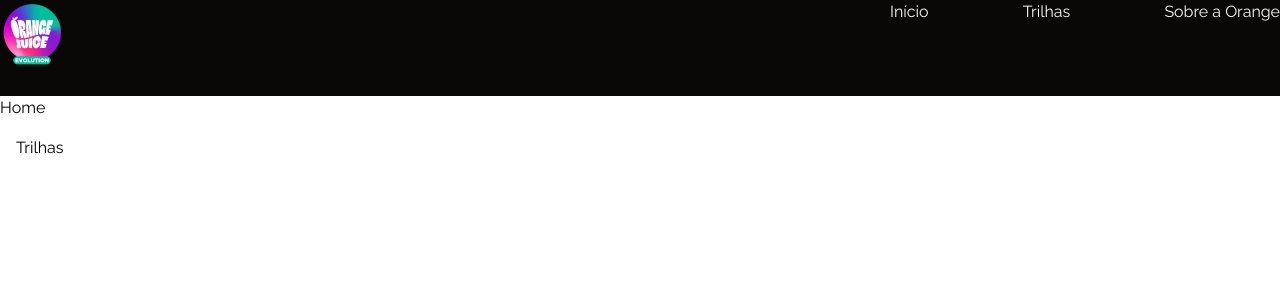
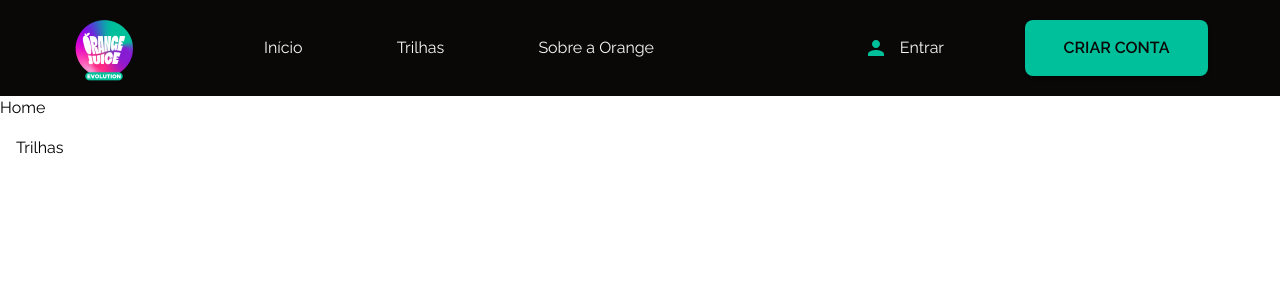
Before and after one commit to Hackaton-FCAMARA-Squad37/Projeto-FCamara-Frontend, a React (Vite) app: page / in a window 1280 px wide. Shown: the top 300 px of the page. Built offline with nearby package versions, Linux system fonts and the light colour scheme.

Commit message:
feat: correção da responsividade do header

```diff
--- /dev/null
+++ b/src/components/ButtonCreateAccount/ButtonCreateAccount.jsx
@@ -0,0 +1,23 @@
+import { Button, Typography, useMediaQuery } from "@mui/material"
+
+
+export const ButtonCreateAccount = () => {
+    const cellphone = useMediaQuery('(max-width:480px)')
+
+    return (
+        <Button
+            variant="contained"
+            sx={{
+            height: `${cellphone?'3rem':'3.5rem'}`,
+            minWidth: `${cellphone?'10.188rem':'11.438rem'}`,
+            color:'vitamin.main',
+            borderRadius:'8px' }}>
+                <Typography
+                color='vitamin.main'
+                fontWeight='600'
+                >
+                    Criar conta
+                </Typography>
+        </Button>
+    )
+}
--- a/src/components/ButtonLogin/ButtonLogin.jsx
+++ b/src/components/ButtonLogin/ButtonLogin.jsx
@@ -5,9 +5,9 @@ import { Box, Typography } from "@mui/material";
 export const ButtonLogin = () => {
     return (
         <Link to='/' style={{ textDecoration:'inherit', color:'inherit' }}>
-            <Box sx={{display:'flex', marginTop:'3.125rem', marginLeft:''}}>
-                <PersonIcon />
-                <Typography ml={2} align='justify'>Entrar</Typography>
+            <Box sx={{display:'flex', minWidth: '5rem', justifyContent:'space-between'}}>
+                <PersonIcon color='primary'/>
+                <Typography align='justify' color='water.main'>Entrar</Typography>
             </Box>
         </Link>
     )
--- a/src/components/Header/Header.jsx
+++ b/src/components/Header/Header.jsx
@@ -2,23 +2,57 @@ import { MenuBurger } from "../MenuBurger/MenuBurger.jsx"
 import { Box, useMediaQuery } from "@mui/material"
 import { Navbar } from "../Navbar/Navbar.jsx"
 import { LogoButton } from "../LogoButton/LogoButton.jsx"
+import { ButtonLogin } from "../ButtonLogin/ButtonLogin.jsx"
+import { ButtonCreateAccount } from "../ButtonCreateAccount/ButtonCreateAccount.jsx"
 
 export const Header = () => {
-    const cellphone = useMediaQuery('(max-width:600px)')
+    const mobile = useMediaQuery('(max-width:768px)')
+    const notebook = useMediaQuery('(max-width:1024px)')
 
     return (
         <Box
+        pr={mobile?'1.5rem':notebook?'1rem':'4.5rem'}
+        pl={mobile?'1.5rem':notebook?'1rem':'4.5rem'}
         sx={{
           display: 'flex',
           justifyContent: 'space-between',
           backgroundColor: 'vitamin.main',
-          height: `${cellphone?'3rem':'6rem'}`
+          height: `${mobile?'3.5rem':'6rem'}`
         }}
         >
+        <Box pt={mobile?'0.25rem':'1rem'} >
+          <LogoButton/>
+        </Box>
 
-        <LogoButton/>
-
-        {cellphone? <MenuBurger/> : <Navbar/>}
+        {mobile? <MenuBurger/> :
+        <Box
+        sx={{
+          display:'flex',
+          justifyContent: 'space-between',
+          wdith: '100%',
+          flexGrow: '1'
+        }}
+        >
+          <Navbar/>
+          <Box
+          pt='1.25rem'
+          pl='3.125rem'
+          sx={{
+            display:'flex',
+            justifyContent: 'space-between',
+            flexGrox: '1',
+            width: '50%',
+            maxWidth: '21.5rem',
+            minWidth: '18rem'
+          }}
+          >
+            <Box pt='1rem'>
+              <ButtonLogin/>
+            </Box>
+            <ButtonCreateAccount/>
+          </Box>
+        </Box>
+         }
 
         </Box>
     )
--- a/src/components/LogoButton/LogoButton.jsx
+++ b/src/components/LogoButton/LogoButton.jsx
@@ -3,7 +3,7 @@ import { Box, useMediaQuery } from "@mui/material"
 import imagemLogo from '../../assets/logofcamara.png'
 
 export const LogoButton = (props) => {
-    const cellphone = useMediaQuery('(max-width:600px)')
+    const mobile = useMediaQuery('(max-width:768px)')
 
     return (
         <Link to='/' onClick={props.onClick}>
@@ -13,8 +13,8 @@ export const LogoButton = (props) => {
                 backgroundImage: `url(${imagemLogo})`,
                 backgroundSize: 'contain',
                 backgroundRepeat: 'no-repeat',
-                width: `${cellphone?'2.5rem':'4rem'}`,
-                height: `${cellphone?'2.5rem':'4rem'}`,
+                width: `${mobile?'2.5rem':'4rem'}`,
+                height: `${mobile?'2.5rem':'4rem'}`,
                 mt: '2px'
             }}
             />
--- a/src/components/MenuBurger/MenuBurger.jsx
+++ b/src/components/MenuBurger/MenuBurger.jsx
@@ -7,6 +7,7 @@ import { Link } from "react-router-dom";
 import { HashLink } from 'react-router-hash-link';
 import { ButtonLogin } from "../ButtonLogin/ButtonLogin";
 import { LogoButton } from "../LogoButton/LogoButton";
+import { ButtonCreateAccount } from "../ButtonCreateAccount/ButtonCreateAccount";
 
 export const MenuBurger = () => {
     //Hook para abrir e fechar a sidebar
@@ -22,14 +23,13 @@ export const MenuBurger = () => {
         open={isOpen}
         onOpen={() => setIsOpen(true)}
         onClose={() => setIsOpen(false)}>
-            <Box sx={{ height:'100vh', width:'100vw'}} textAlign='center' role='presentation'>
-                <Box sx={{ display:'flex', justifyContent:'space-between' }}>
+            <Box sx={{ height:'100vh', width:'100vw'}} textAlign='center' role='presentation' color='white' bgcolor='coffe.main'>
+                <Box bgcolor='vitamin.main' sx={{ display:'flex', justifyContent:'space-between' }}>
                     <LogoButton onClick={ ()=> setIsOpen(false)}/>
                     <IconButton size='large' color='inherit' onClick={() => setIsOpen(false)}>
                         <CloseIcon/>
                     </IconButton>
                 </Box>
-                <Divider/>
                 <Box >
                     <Link to='/'
                         style={{ textDecoration:'inherit', color:'inherit' }}
@@ -54,11 +54,10 @@ export const MenuBurger = () => {
                         <Typography mt={3} mb='83px' ml={3} mr={3} align='justify'>Sobre a Orange</Typography>
                     </a>
                 </Box>
-                <Divider/>
+                <Divider color='white'/>
                 <Box sx={{ display:'flex', flexDirection:'column' }}>
                     <ButtonLogin/>
-
-                    <Button variant="contained" sx={{ width:'163px', marginTop:'30px', marginLeft:'24px' }}>Criar Conta</Button>
+                    <ButtonCreateAccount/>
                 </Box>
             </Box>
         </SwipeableDrawer>
--- a/src/components/Navbar/Navbar.jsx
+++ b/src/components/Navbar/Navbar.jsx
@@ -1,17 +1,18 @@
-import { Box, Typography } from "@mui/material";
+import { Box, Typography, useMediaQuery } from "@mui/material";
 import { Link } from "react-router-dom";
 
 export const Navbar = () => {
+    const desktop = useMediaQuery('(max-width:1024px)')
+
     return (
-        <Box sx={{
-            display: 'flex',
-            width: '24.375rem',
-            justifyContent: 'space-between'
-        }}>
         <Box
+        pt='2.25rem'
+        mr='3rem'
+        ml={desktop?'3rem':'8rem'}
         sx={{
             display: 'flex',
-                width: '24.375rem',
+            width:'100%',
+            maxWidth:'24.375rem',
             justifyContent: 'space-between'
         }}>
             <Link style={{ textDecoration:'inherit', color:'inherit' }} >
@@ -30,9 +31,5 @@ export const Navbar = () => {
                 }}>Sobre a Orange</Typography>
             </Link>
         </Box>
-            <Box>
-
-            </Box>
-        </Box>
     )
 }
```
Lines whose indentation alone changed are shown as unchanged.
